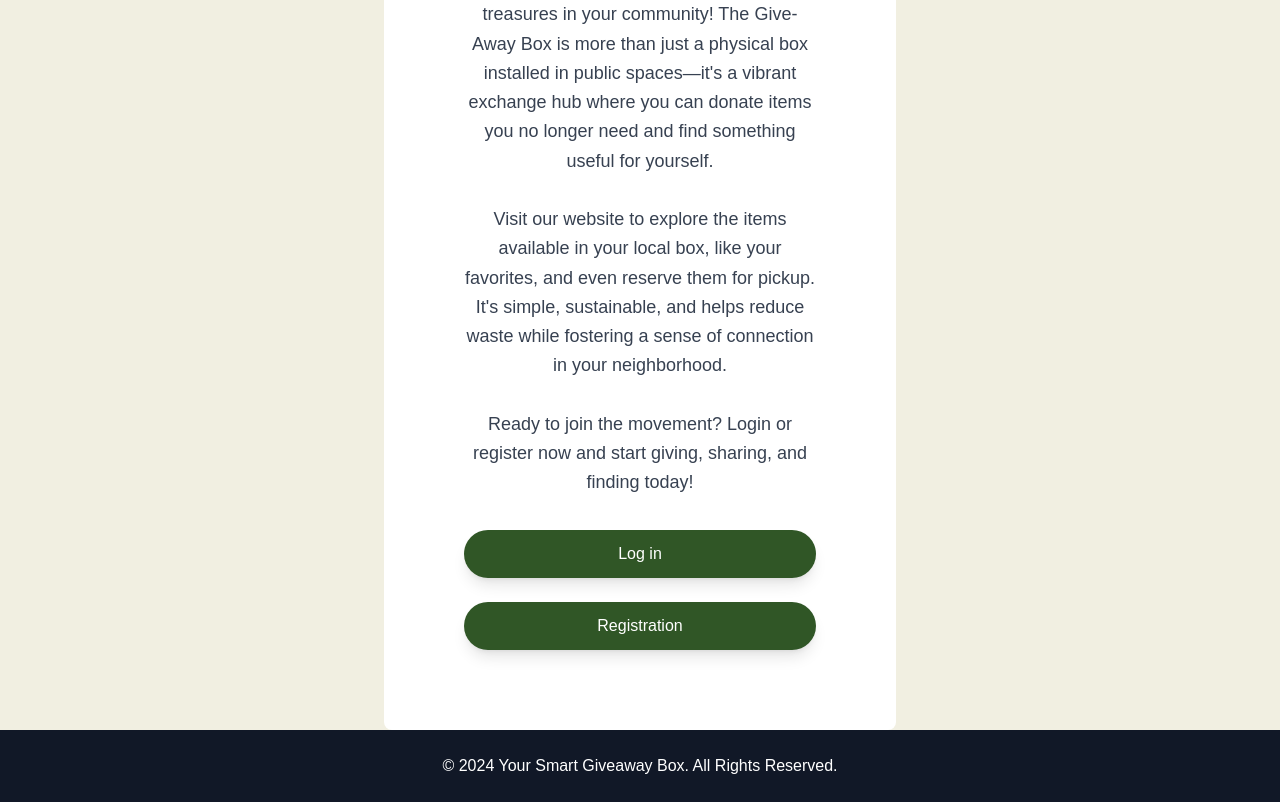
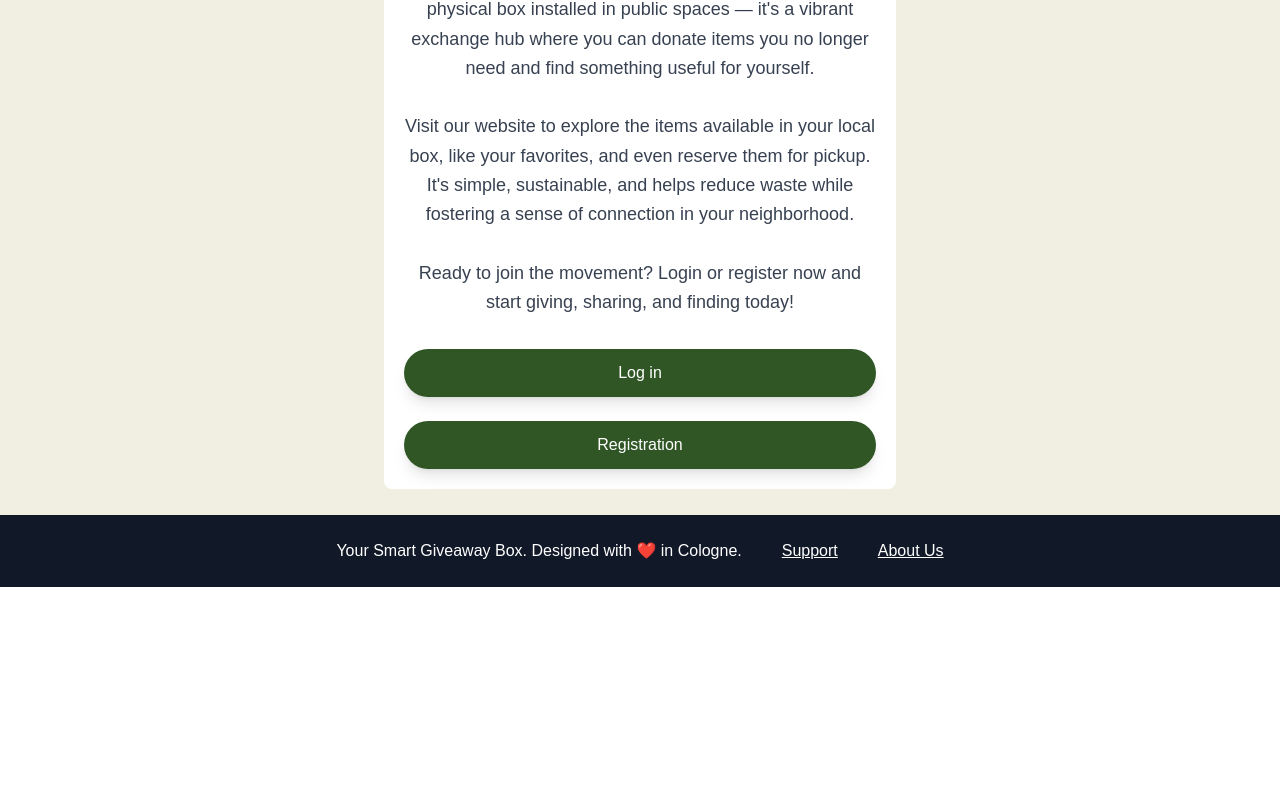
Before and after one commit to CathSara/SDIL-Project, a Next.js app in the folder website-sharingbox/: page / in a window 1280 px wide. Shown: the part 213-1015 px from the top of the page. After the commit the page ends 800 px from the top, so only its background shows below. Built offline with nearby package versions, Linux system fonts and the light colour scheme.

Commit message:
add: Footer component

```diff
--- /dev/null
+++ b/website-sharingbox/app/components/Footer.tsx
@@ -0,0 +1,11 @@
+export default function Footer() {
+    return (
+      <footer className="w-full bg-gray-900 text-white py-6 mt-5">
+        <div className="container mx-auto text-center flex justify-center">
+          <p>Your Smart Giveaway Box. Designed with ❤️ in Cologne.</p>
+          <a className="mx-10" href="/support"><u>Support</u></a>
+          <a href="/about_us_and_faq"><u>About Us</u></a>
+        </div>
+      </footer>
+    )
+}
--- a/website-sharingbox/app/inventory/[itemId]/page.tsx
+++ b/website-sharingbox/app/inventory/[itemId]/page.tsx
@@ -3,6 +3,7 @@
 import React, { useState, useEffect, useRef, use } from "react";
 import { useRouter } from "next/navigation";
 import Image from "next/image";
+import Footer from "@/app/components/Footer";
 
 interface ItemDetail {
   id: number;
@@ -183,6 +184,9 @@ export default function ItemDetailPage({ params }: { params: Promise<{ itemId: s
           </button>
         </div>
       </main>
+
+      {/* Footer */}
+      <Footer></Footer>
     </div>
   );
 }
--- a/website-sharingbox/app/inventory/page.tsx
+++ b/website-sharingbox/app/inventory/page.tsx
@@ -4,6 +4,7 @@ import React, { useState, useEffect } from 'react';
 import Image from 'next/image';
 import Navigation from '../components/Navigation';
 import Link from 'next/link';
+import Footer from '../components/Footer';
 
 interface Item {
   id: number;
@@ -215,6 +216,8 @@ export default function Page() {
         )}
       </main>
 
+      {/* Footer */}
+      <Footer></Footer>
     </div>
   );
 }
--- a/website-sharingbox/app/login/page.tsx
+++ b/website-sharingbox/app/login/page.tsx
@@ -2,6 +2,7 @@
 
 import React, { useState } from 'react';
 import { useRouter } from 'next/navigation';
+import Footer from '../components/Footer';
 
 const LoginPage: React.FC = () => {
     const router = useRouter();
@@ -101,6 +102,9 @@ const LoginPage: React.FC = () => {
                     </form>
                 </div>
             </main>
+
+            {/* Footer */}
+            <Footer></Footer>
         </div>
     );
 };
--- a/website-sharingbox/app/page.tsx
+++ b/website-sharingbox/app/page.tsx
@@ -1,23 +1,18 @@
 import Link from "next/link";
+import Footer from "./components/Footer";
 
 export default function Home() {
   return (
     <div className="min-h-screen bg-mint-green flex flex-col items-center justify-center">
-      {/* Header Section */}
-      {/*  <header className="w-full bg-mint-green text-dark-green shadow-lg">
-        <div className="container mx-auto px-6 py-4">
-        <h1 className="text-4xl font-extrabold text-center">Your Smart Giveaway Box</h1>
-        </div>
-      </header>*/}
 
       {/* Main Content */}
       <main className="flex-grow flex items-center justify-center">
-        <div className="bg-white shadow-2x1 rounded-lg p-20 transform transition duration-500 hover:scale-105 max-w-lg w-full text-center">
+        <div className="bg-white shadow-2x1 rounded-lg p-5 transform transition duration-500 hover:scale-105 max-w-lg w-full text-center mt-5 mx-2">
           <h2 className="text-dark-green font-bold text-3xl mb-8">Welcome to your Smart Giveaway Box</h2>
           <p className="text-gray-700 leading-relaxed mb-8 text-lg">
-            Discover a new way to give, share, and find treasures in your community! The Give-Away Box is more than just a physical box installed in public spaces—it's a vibrant exchange hub where you can donate items you no longer need and find something useful for yourself.
+            Discover a new way to give, share, and find treasures in your community! The Give-Away Box is more than just a physical box installed in public spaces — it&apos;s a vibrant exchange hub where you can donate items you no longer need and find something useful for yourself.
             <br /><br />
-            Visit our website to explore the items available in your local box, like your favorites, and even reserve them for pickup. It's simple, sustainable, and helps reduce waste while fostering a sense of connection in your neighborhood.
+            Visit our website to explore the items available in your local box, like your favorites, and even reserve them for pickup. It&apos;s simple, sustainable, and helps reduce waste while fostering a sense of connection in your neighborhood.
             <br /><br />
             Ready to join the movement? Login or register now and start giving, sharing, and finding today!
           </p>
@@ -37,11 +32,7 @@ export default function Home() {
       </main>
 
       {/* Footer */}
-      <footer className="w-full bg-gray-900 text-white py-6">
-        <div className="container mx-auto text-center">
-          <p>&copy; 2024 Your Smart Giveaway Box. All Rights Reserved.</p>
-        </div>
-      </footer>
+      <Footer></Footer>
     </div>
   );
 }
--- a/website-sharingbox/app/registration/page.tsx
+++ b/website-sharingbox/app/registration/page.tsx
@@ -2,6 +2,7 @@
 
 import { useRouter } from 'next/navigation';
 import React, { useState } from 'react';
+import Footer from '../components/Footer';
 
 const RegistrationPage: React.FC = () => {
     const router = useRouter();
@@ -234,6 +235,9 @@ const RegistrationPage: React.FC = () => {
                     )}
                 </div>
             </main>
+
+            {/* Footer */}
+            <Footer></Footer>
         </div>
     );
 };
```
